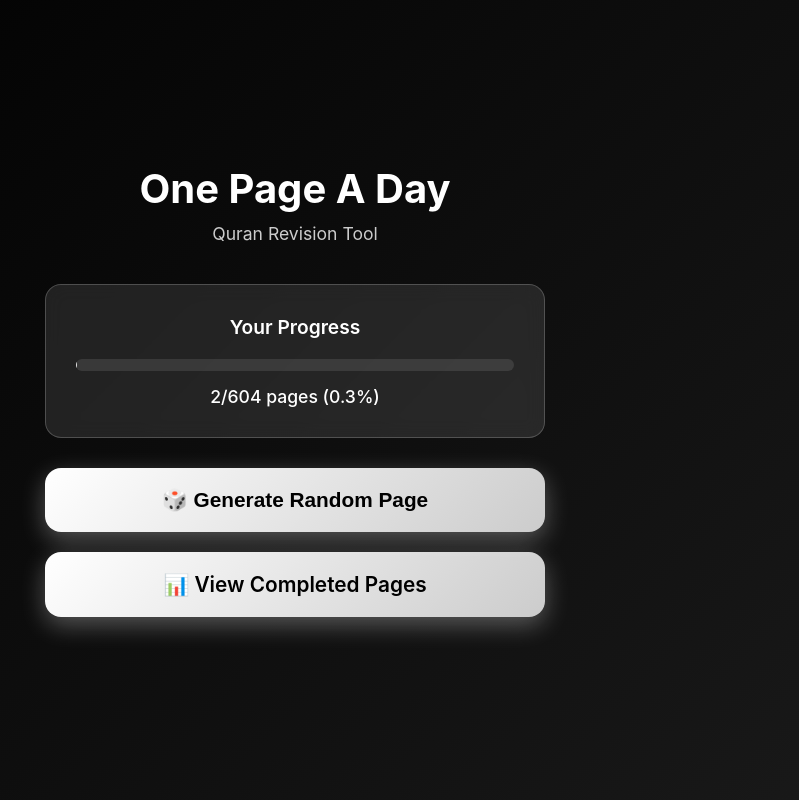
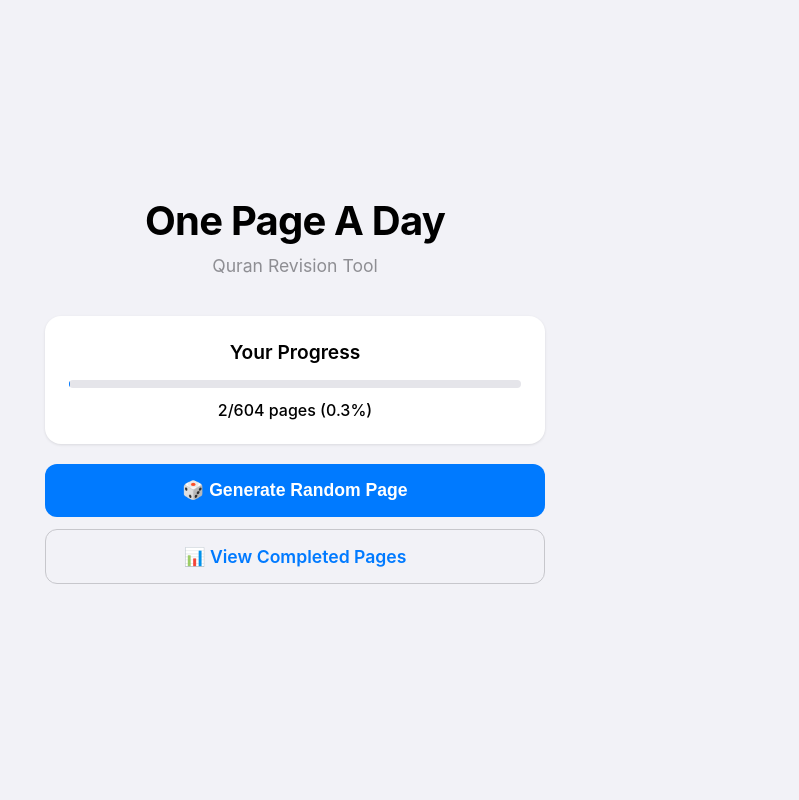
Before and after one commit to razaool/quranic-arabic-revision, a Flask app: page / in a window 1280 px wide. Shown: the whole page, without its empty margins (345-1144 px from the left). Run offline with Flask 3, Linux system fonts and the light colour scheme.

Commit message:
changed the styling to look like native ios

```diff
--- a/templates/index.html
+++ b/templates/index.html
@@ -13,13 +13,15 @@
 
         body {
             font-family: -apple-system, BlinkMacSystemFont, 'SF Pro Display', 'SF Pro Text', 'Helvetica Neue', Helvetica, Arial, sans-serif;
-            background: linear-gradient(135deg, #000000 0%, #1a1a1a 100%);
-            color: white;
+            background: #f2f2f7;
+            color: #000000;
             min-height: 100vh;
             display: flex;
             align-items: center;
             justify-content: center;
             padding: 20px;
+            -webkit-font-smoothing: antialiased;
+            -moz-osx-font-smoothing: grayscale;
         }
 
         .container {
@@ -35,75 +37,76 @@
         .title {
             font-size: 2.5rem;
             font-weight: 700;
-            color: white;
+            color: #000000;
             margin-bottom: 10px;
+            letter-spacing: -0.02em;
         }
 
         .subtitle {
             font-size: 1.1rem;
-            color: #cccccc;
+            color: #8e8e93;
             font-weight: 400;
         }
 
         .progress-card {
-            background: rgba(255, 255, 255, 0.1);
-            border: 1px solid rgba(255, 255, 255, 0.2);
+            background: #ffffff;
             border-radius: 16px;
-            padding: 30px;
-            margin-bottom: 30px;
-            backdrop-filter: blur(10px);
+            padding: 24px;
+            margin-bottom: 20px;
+            box-shadow: 0 1px 3px rgba(0, 0, 0, 0.1);
         }
 
         .progress-title {
             font-size: 1.2rem;
             font-weight: 600;
-            margin-bottom: 20px;
-            color: white;
+            margin-bottom: 16px;
+            color: #000000;
         }
 
         .progress-bar {
-            background: rgba(255, 255, 255, 0.1);
-            border-radius: 10px;
-            height: 12px;
-            margin-bottom: 15px;
+            background: #e5e5ea;
+            border-radius: 8px;
+            height: 8px;
+            margin-bottom: 12px;
             overflow: hidden;
         }
 
         .progress-fill {
-            background: linear-gradient(90deg, #ffffff, #cccccc);
+            background: #007aff;
             height: 100%;
-            border-radius: 10px;
+            border-radius: 8px;
             transition: width 0.3s ease;
         }
 
         .progress-text {
-            font-size: 1.1rem;
+            font-size: 1rem;
             font-weight: 500;
-            color: white;
+            color: #000000;
         }
 
         .generate-btn {
-            background: linear-gradient(135deg, #ffffff, #cccccc);
-            color: #000000;
+            background: #007aff;
+            color: #ffffff;
             border: none;
-            border-radius: 16px;
-            padding: 20px 40px;
-            font-size: 1.3rem;
+            border-radius: 12px;
+            padding: 16px 32px;
+            font-size: 1.1rem;
             font-weight: 600;
             cursor: pointer;
-            transition: all 0.3s ease;
+            transition: all 0.2s ease;
             width: 100%;
-            margin-bottom: 20px;
-            box-shadow: 0 8px 25px rgba(255, 255, 255, 0.3);
+            margin-bottom: 12px;
+            -webkit-tap-highlight-color: transparent;
         }
 
         .generate-btn:hover {
-            transform: translateY(-2px);
-            box-shadow: 0 12px 35px rgba(255, 255, 255, 0.4);
+            background: #0056cc;
+            transform: scale(0.98);
         }
 
         .generate-btn:active {
-            transform: translateY(0);
+            background: #004bb5;
+            transform: scale(0.95);
         }
 
         .generate-btn:disabled {
@@ -112,24 +115,52 @@
             transform: none;
         }
 
+        .secondary-btn {
+            background: #f2f2f7;
+            color: #007aff;
+            border: 1px solid #c7c7cc;
+            border-radius: 12px;
+            padding: 16px 32px;
+            font-size: 1.1rem;
+            font-weight: 600;
+            cursor: pointer;
+            transition: all 0.2s ease;
+            width: 100%;
+            margin-bottom: 20px;
+            text-decoration: none;
+            display: block;
+            -webkit-tap-highlight-color: transparent;
+        }
+
+        .secondary-btn:hover {
+            background: #e5e5ea;
+            transform: scale(0.98);
+        }
+
+        .secondary-btn:active {
+            background: #d1d1d6;
+            transform: scale(0.95);
+        }
+
         .message {
-            padding: 15px;
-            border-radius: 12px;
+            padding: 12px 16px;
+            border-radius: 10px;
             margin-bottom: 20px;
             font-weight: 500;
             display: none;
+            font-size: 0.95rem;
         }
 
         .message.success {
-            background: rgba(34, 197, 94, 0.1);
-            border: 1px solid rgba(34, 197, 94, 0.3);
-            color: #22c55e;
+            background: #d4edda;
+            color: #155724;
+            border: 1px solid #c3e6cb;
         }
 
         .message.error {
-            background: rgba(239, 68, 68, 0.1);
-            border: 1px solid rgba(239, 68, 68, 0.3);
-            color: #ef4444;
+            background: #f8d7da;
+            color: #721c24;
+            border: 1px solid #f5c6cb;
         }
 
         .loading {
@@ -200,7 +300,7 @@
             🎲 Generate Random Page
         </button>
 
-        <a href="/completed" class="generate-btn" style="text-decoration: none; display: block; margin-bottom: 20px;">
+        <a href="/completed" class="secondary-btn">
             📊 View Completed Pages
         </a>
 
```
Also changed, not shown: other parts of templates/index.html (+82 -13 lines), templates/completed.html (+146 -46 lines).
